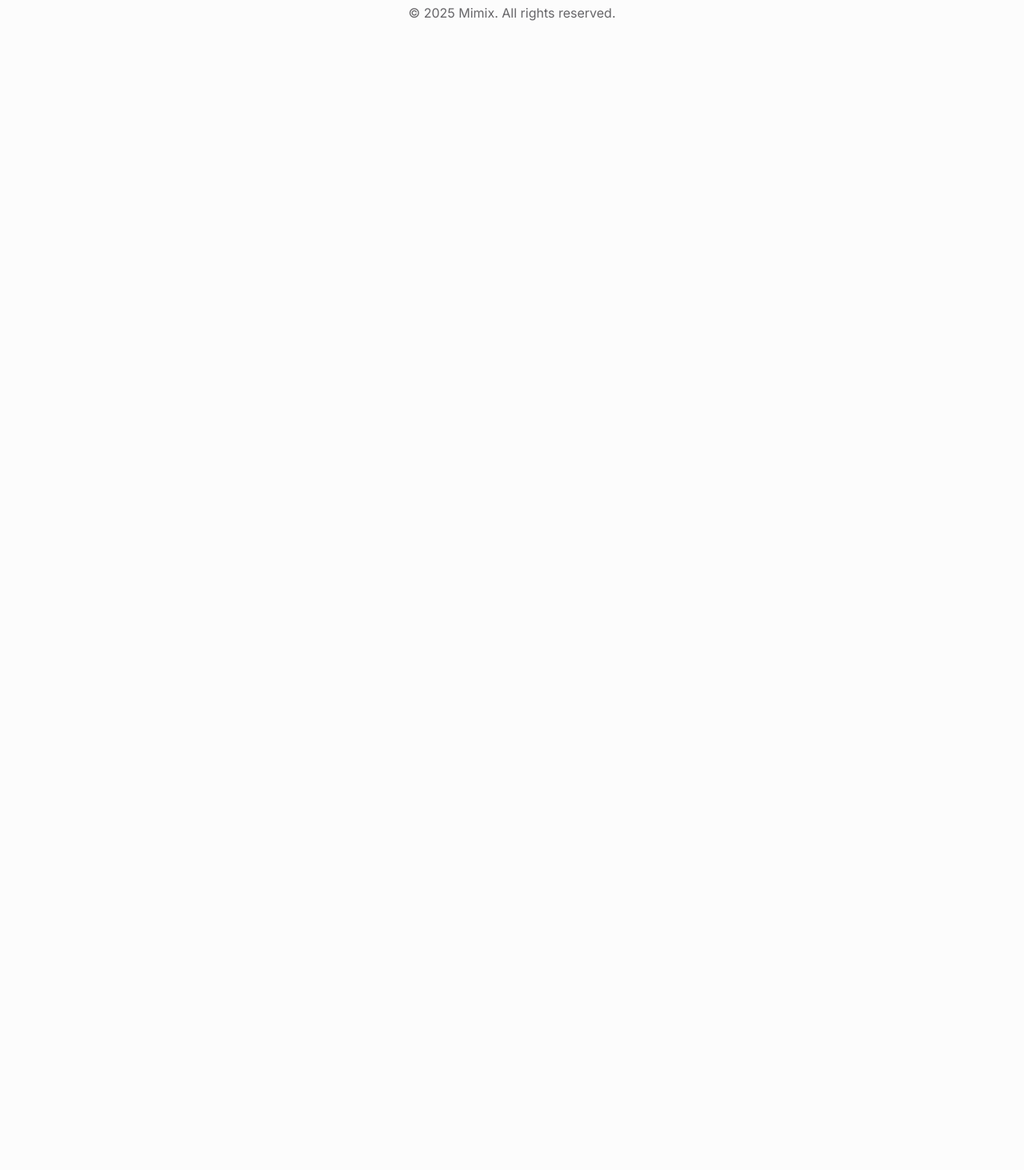
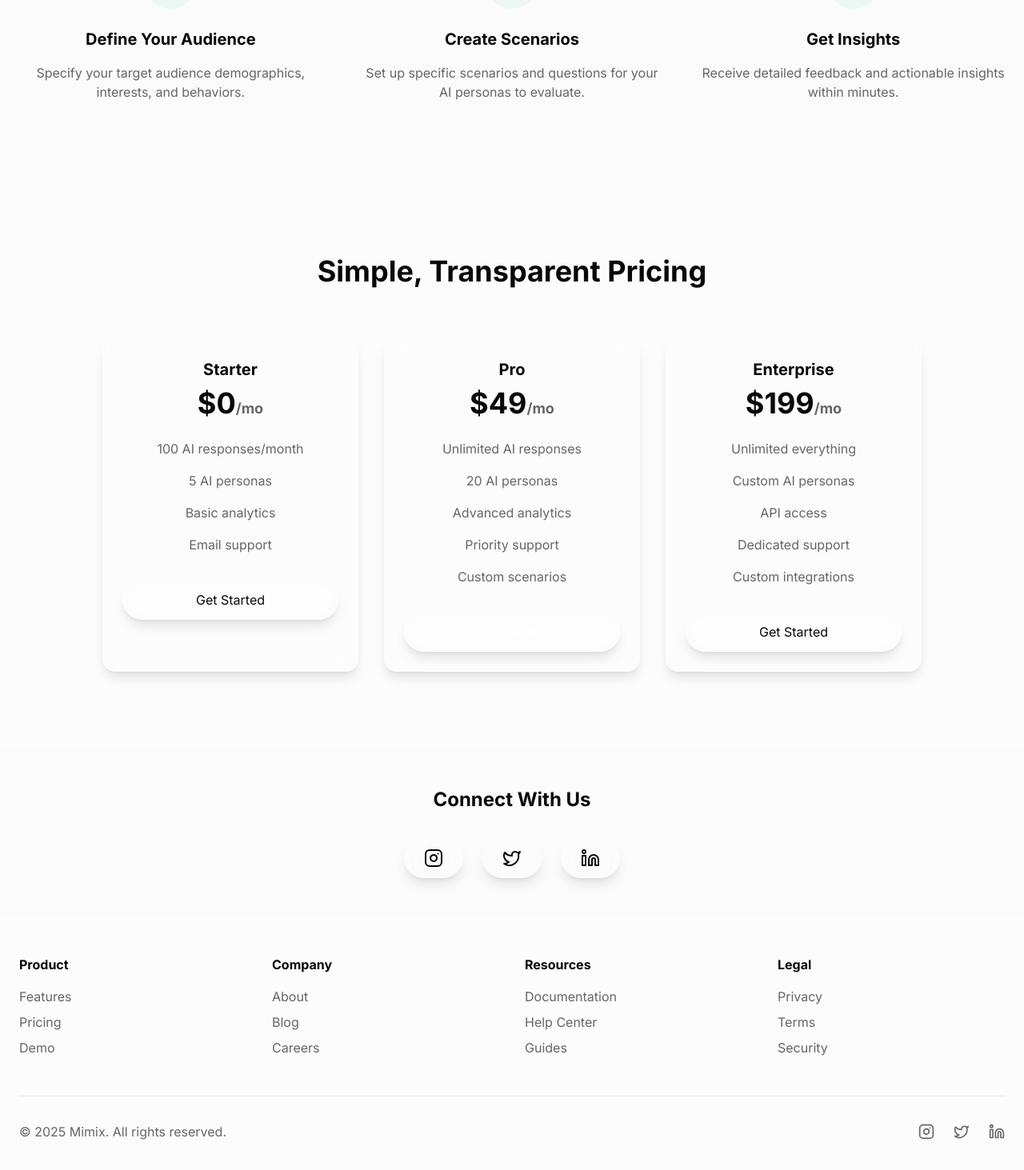
Before and after one commit to nagusubra/mimix_landing_page, a Next.js app: page / in a window 1280 px wide. Shown: the part 1515-2978 px from the top of the page at 80% size. Before the commit the page ends 1591 px from the top, so only its background shows below. Built offline with nearby package versions, Linux system fonts and the light colour scheme.

Commit message:
Add How It Works, Pricing, and Social Media sections

```diff
--- a/src/app/page.tsx
+++ b/src/app/page.tsx
@@ -1,5 +1,6 @@
 import Image from 'next/image'
 import Link from 'next/link'
+import { Instagram, Linkedin, Twitter } from 'lucide-react'
 
 export default function Home() {
   return (
@@ -48,6 +49,74 @@ export default function Home() {
           </div>
         </div>
       </section>
+
+      {/* How It Works */}
+      <section id="how-it-works" className="py-24 bg-background/50">
+        <div className="container mx-auto px-6">
+          <h2 className="text-3xl md:text-4xl font-display font-bold text-center mb-16">
+            How Mimix Works
+          </h2>
+          <div className="grid md:grid-cols-3 gap-12">
+            {howItWorks.map((step, index) => (
+              <div key={index} className="text-center">
+                <div className="w-16 h-16 rounded-full bg-primary/10 flex items-center justify-center mx-auto mb-6">
+                  <span className="text-2xl font-bold text-primary">{index + 1}</span>
+                </div>
+                <h3 className="text-xl font-bold mb-4">{step.title}</h3>
+                <p className="text-gray">{step.description}</p>
+              </div>
+            ))}
+          </div>
+        </div>
+      </section>
+
+      {/* Pricing */}
+      <section id="pricing" className="py-24 bg-background">
+        <div className="container mx-auto px-6">
+          <h2 className="text-3xl md:text-4xl font-display font-bold text-center mb-16">
+            Simple, Transparent Pricing
+          </h2>
+          <div className="grid md:grid-cols-3 gap-8 max-w-5xl mx-auto">
+            {pricingPlans.map((plan, index) => (
+              <div key={index} className="glass-card text-center">
+                <h3 className="text-xl font-bold mb-2">{plan.name}</h3>
+                <div className="text-4xl font-bold mb-6">
+                  ${plan.price}<span className="text-lg text-gray">/mo</span>
+                </div>
+                <ul className="space-y-4 mb-8">
+                  {plan.features.map((feature, i) => (
+                    <li key={i} className="text-gray">{feature}</li>
+                  ))}
+                </ul>
+                <Link href="#get-started"
+                  className={`block glass-button ${
+                    plan.popular ? 'bg-primary text-white' : ''
+                  }`}>
+                  Get Started
+                </Link>
+              </div>
+            ))}
+          </div>
+        </div>
+      </section>
+
+      {/* Social Media */}
+      <section className="py-12 bg-background/50">
+        <div className="container mx-auto px-6 text-center">
+          <h2 className="text-2xl font-bold mb-8">Connect With Us</h2>
+          <div className="flex justify-center space-x-6">
+            <Link href="https://instagram.com/mimixai" className="glass-button p-3">
+              <Instagram className="w-6 h-6" />
+            </Link>
+            <Link href="https://twitter.com/mimixai" className="glass-button p-3">
+              <Twitter className="w-6 h-6" />
+            </Link>
+            <Link href="https://linkedin.com/company/mimixai" className="glass-button p-3">
+              <Linkedin className="w-6 h-6" />
+            </Link>
+          </div>
+        </div>
+      </section>
     </main>
   )
 }
@@ -66,3 +135,54 @@ const features = [
     description: 'Make informed decisions with detailed analytics and actionable recommendations.'
   }
 ]
+
+const howItWorks = [
+  {
+    title: 'Define Your Audience',
+    description: 'Specify your target audience demographics, interests, and behaviors.'
+  },
+  {
+    title: 'Create Scenarios',
+    description: 'Set up specific scenarios and questions for your AI personas to evaluate.'
+  },
+  {
+    title: 'Get Insights',
+    description: 'Receive detailed feedback and actionable insights within minutes.'
+  }
+]
+
+const pricingPlans = [
+  {
+    name: 'Starter',
+    price: 0,
+    features: [
+      '100 AI responses/month',
+      '5 AI personas',
+      'Basic analytics',
+      'Email support'
+    ]
+  },
+  {
+    name: 'Pro',
+    price: 49,
+    popular: true,
+    features: [
+      'Unlimited AI responses',
+      '20 AI personas',
+      'Advanced analytics',
+      'Priority support',
+      'Custom scenarios'
+    ]
+  },
+  {
+    name: 'Enterprise',
+    price: 199,
+    features: [
+      'Unlimited everything',
+      'Custom AI personas',
+      'API access',
+      'Dedicated support',
+      'Custom integrations'
+    ]
+  }
+]
--- a/src/components/Footer.tsx
+++ b/src/components/Footer.tsx
@@ -1,4 +1,5 @@
 import Link from 'next/link'
+import { Instagram, Linkedin, Twitter } from 'lucide-react'
 
 export default function Footer() {
   return (
@@ -38,8 +39,22 @@ export default function Footer() {
             </ul>
           </div>
         </div>
-        <div className="mt-12 pt-8 border-t border-gray/10 text-center text-gray">
-          <p>&copy; {new Date().getFullYear()} Mimix. All rights reserved.</p>
+
+        <div className="mt-12 pt-8 border-t border-gray/10">
+          <div className="flex flex-col md:flex-row items-center justify-between">
+            <p className="text-gray">&copy; {new Date().getFullYear()} Mimix. All rights reserved.</p>
+            <div className="flex space-x-6 mt-4 md:mt-0">
+              <Link href="https://instagram.com/mimixai" className="text-gray hover:text-primary">
+                <Instagram className="w-5 h-5" />
+              </Link>
+              <Link href="https://twitter.com/mimixai" className="text-gray hover:text-primary">
+                <Twitter className="w-5 h-5" />
+              </Link>
+              <Link href="https://linkedin.com/company/mimixai" className="text-gray hover:text-primary">
+                <Linkedin className="w-5 h-5" />
+              </Link>
+            </div>
+          </div>
         </div>
       </div>
     </footer>
```
